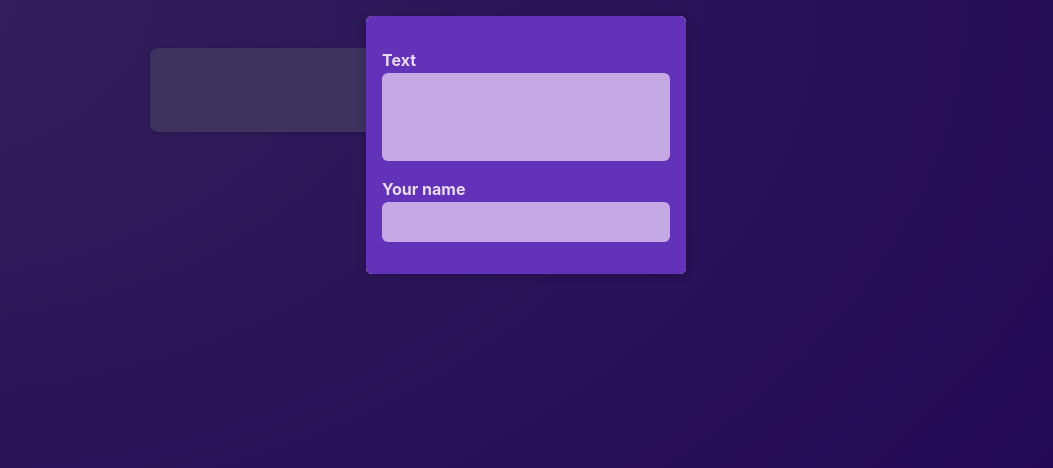
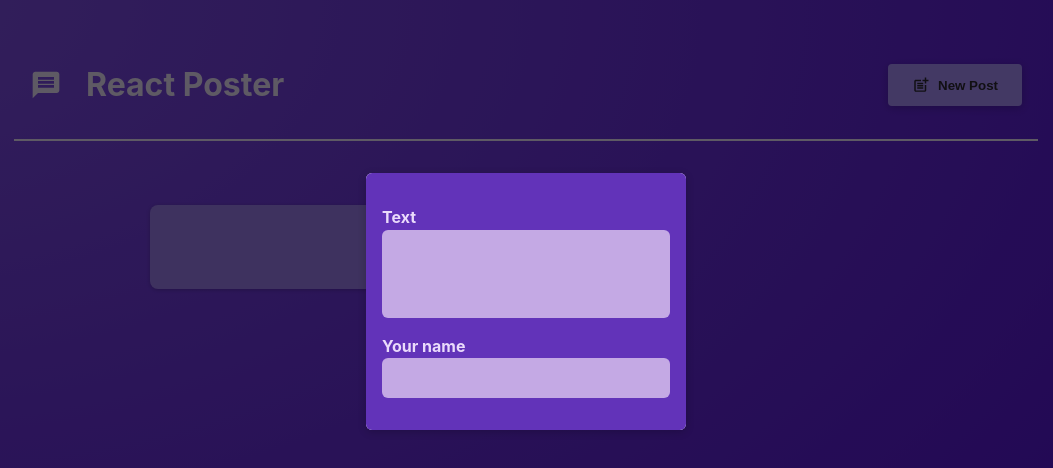
Before and after one commit to Quincy-Fer/react-summary-project, a React (Vite) app: page / in a window 1280 px wide. Shown: the top 468 px of the page, without its empty margins (114-1167 px from the left). Built offline with nearby package versions, Linux system fonts and the light colour scheme.

Commit message:
Add Header component, import icons

```diff
--- a/package.json
+++ b/package.json
@@ -11,7 +11,8 @@
   },
   "dependencies": {
     "react": "^18.2.0",
-    "react-dom": "^18.2.0"
+    "react-dom": "^18.2.0",
+    "react-icons": "^4.12.0"
   },
   "devDependencies": {
     "@types/react": "^18.2.37",
--- a/src/App.jsx
+++ b/src/App.jsx
@@ -1,10 +1,15 @@
+// import MainHeader from "./components/MainHeader";
+import MainHeader from "./components/MainHeader";
 import PostList from "./components/Postlist";
 
 function App() {
   return (
-    <main>
-      <PostList />
-    </main>
+    <>
+      <MainHeader />
+      <main>
+        <PostList />
+      </main>
+    </>
   );
 }
 
--- /dev/null
+++ b/src/components/MainHeader.jsx
@@ -0,0 +1,22 @@
+import { MdPostAdd, MdMessage } from "react-icons/md";
+
+import classes from "./MainHeader.module.css";
+
+function MainHeader({ onCreatePost }) {
+  return (
+    <header className={classes.header}>
+      <h1 className={classes.logo}>
+        <MdMessage />
+        React Poster
+      </h1>
+      <p>
+        <button className={classes.button} onClick={onCreatePost}>
+          <MdPostAdd size={18} />
+          New Post
+        </button>
+      </p>
+    </header>
+  );
+}
+
+export default MainHeader;
--- /dev/null
+++ b/src/components/MainHeader.module.css
@@ -0,0 +1,36 @@
+.header {
+    /* padding: 2rem 10%; */
+    margin: 2rem 10%;
+    padding: 1rem;
+    text-align: center;
+    display: flex;
+    justify-content: space-between;
+    align-items: center;
+    border-bottom: 2px solid #ece1fa;
+  }
+
+  .logo {
+    font-size: 2rem;
+    display: flex;
+    gap: 1.5rem;
+    align-items: center;
+    color: #ece1fa;
+  }
+
+  .button {
+    display: inline-flex;
+    align-items: center;
+    gap: 0.5rem;
+    padding: 0.75rem 1.5rem;
+    background-color: #a990fb;
+    color: #2a2630;
+    border: none;
+    border-radius: 4px;
+    box-shadow: 0 2px 8px rgba(0, 0, 0, 0.2);
+    cursor: pointer;
+    font-weight: bold;
+  }
+
+  .button:hover {
+    background-color: #8c6cf7;
+  }
```
Also changed, not shown: 1 other file (tests, documents, lock files or other folders).
